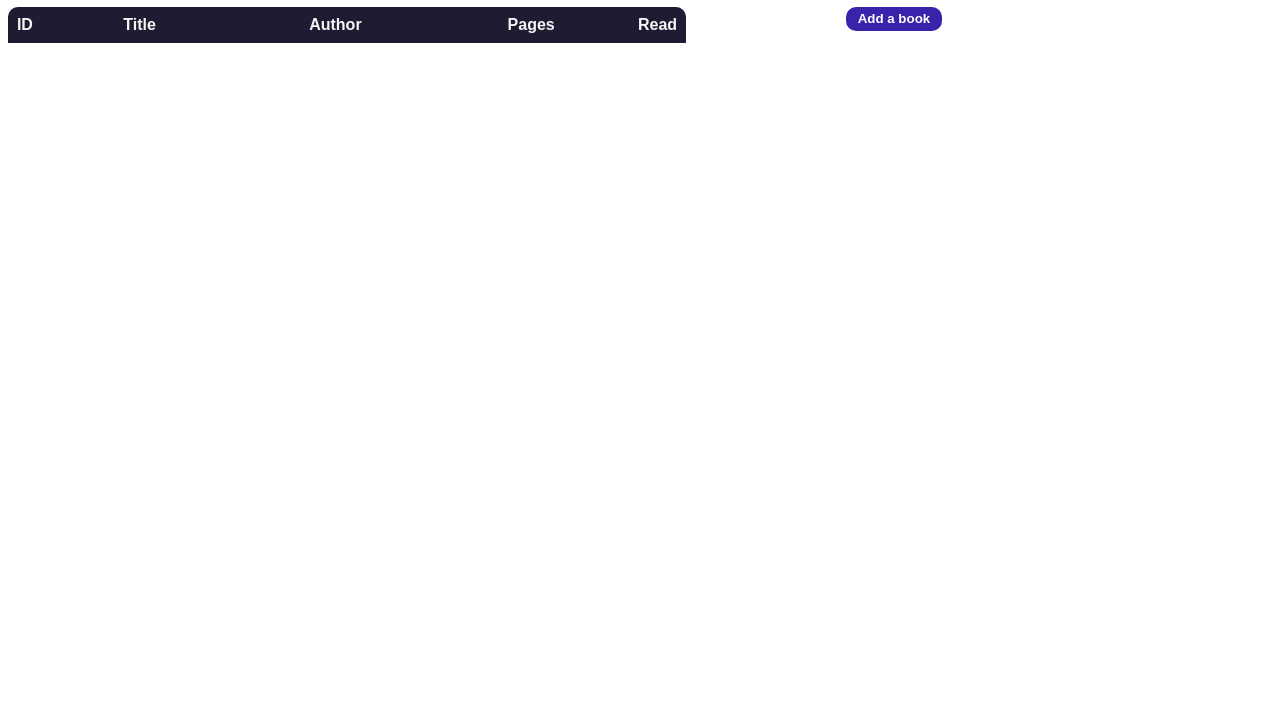
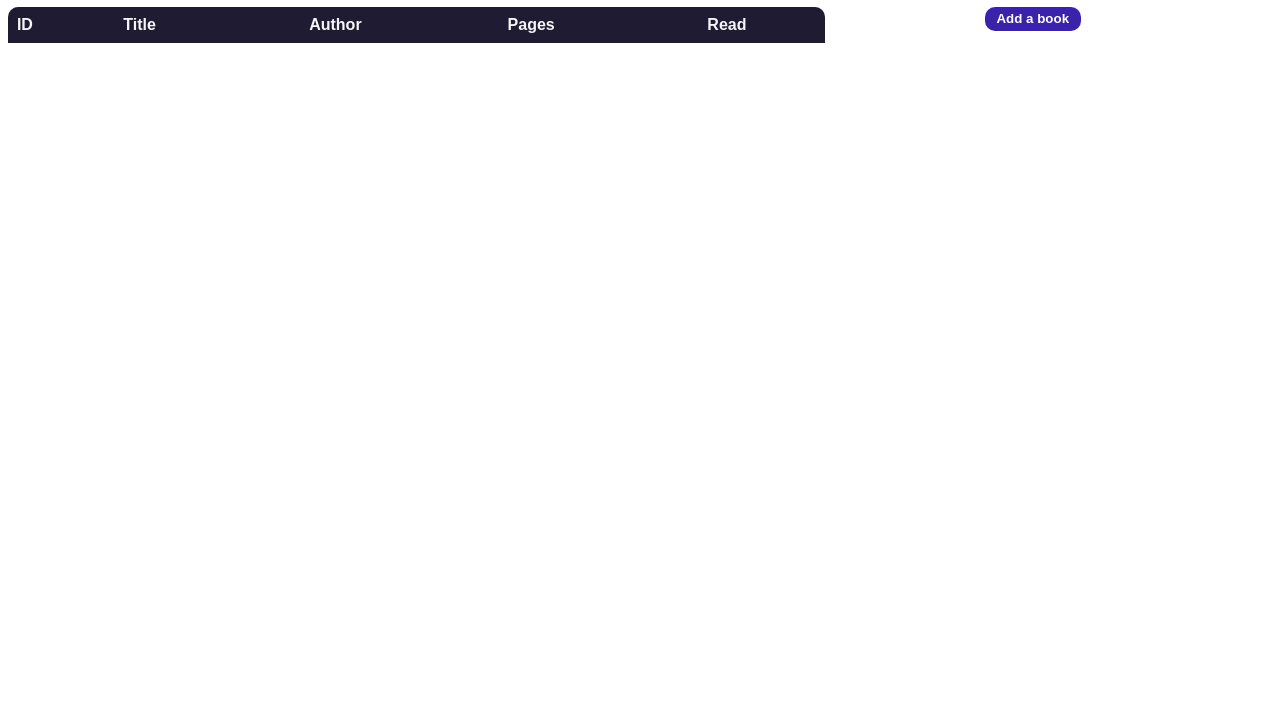
Before and after one commit to BigAndoss/libraryTOP, a plain HTML site: page index.html in a window 1280 px wide. Shown: the part 73-800 px from the top of the page. Drawn offline with Linux system fonts and the light colour scheme.

Commit message:
Finishing touches

```diff
--- a/index.html
+++ b/index.html
@@ -17,7 +17,7 @@
                 <th class="th">Title</th>
                 <th class="th">Author</th>
                 <th class="th">Pages</th>
-                <th class="th-short" colspan="2">Read</th>
+                <th class="th" colspan="2">Read</th>
                 <!-- <th class="th-short">Remove</th> -->
             </thead>
             <tbody id="tbody">
--- a/style.css
+++ b/style.css
@@ -15,9 +15,9 @@ table{
         background-color: #1f1b32;
         padding: 1ch;
     }
-    .th-short{
+    /* .th-short{
         width: 1rem;
-    }
+    } */
     .th{
         /* width: 10rem; */
         width: 20ch;
```
